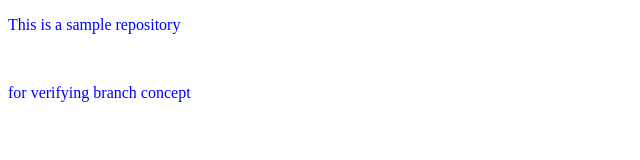
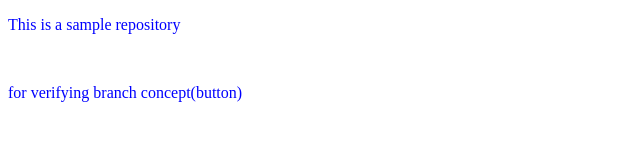
Before and after one commit to RahulRmCoder/localrepo, a plain HTML site: page index.html in a window 1280 px wide. Shown: the full height of the page, 0-640 px from the left. Drawn offline with Linux system fonts and the light colour scheme.

```diff
--- a/index.html
+++ b/index.html
@@ -8,6 +8,6 @@
 </head>
 <body>
     <p> This is a sample repository</p><br>
-    <p>for verifying branch concept</p>
+    <p>for verifying branch concept(button)</p>
 </body>
 </html>
```
